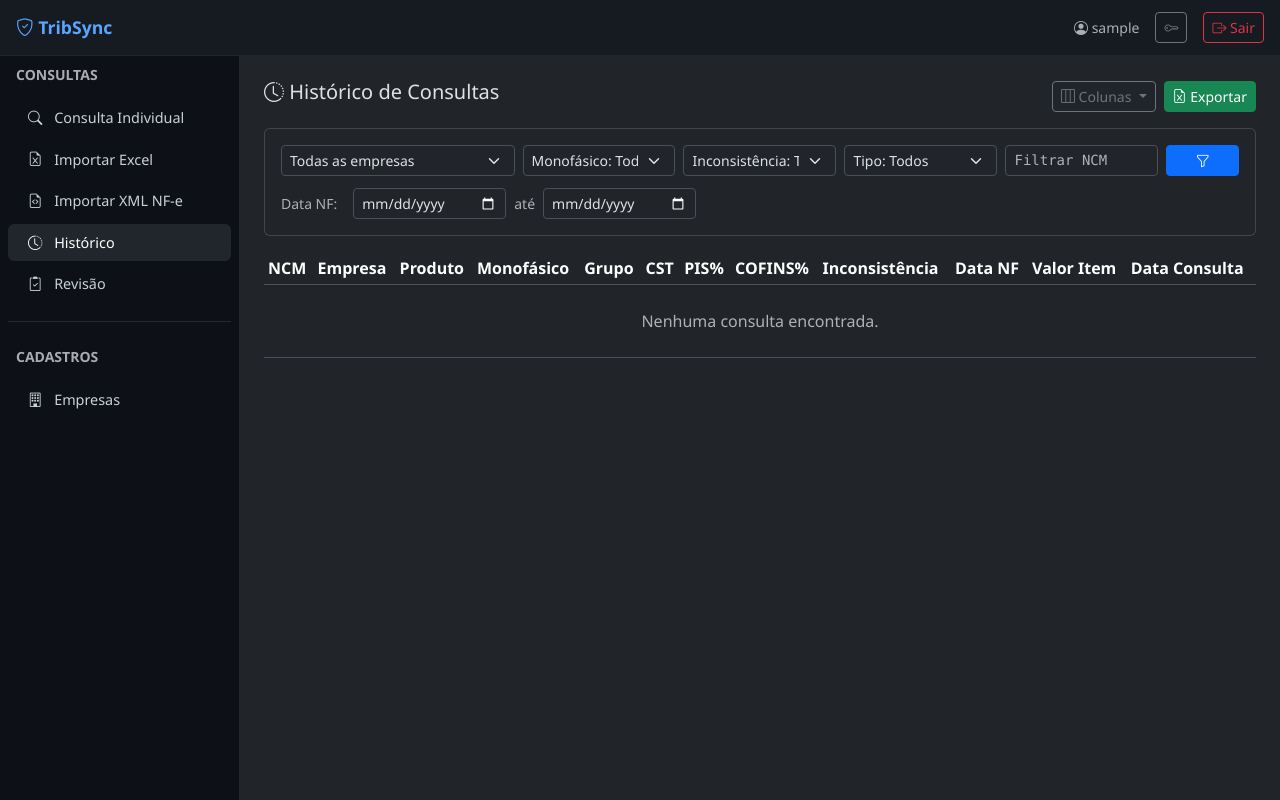
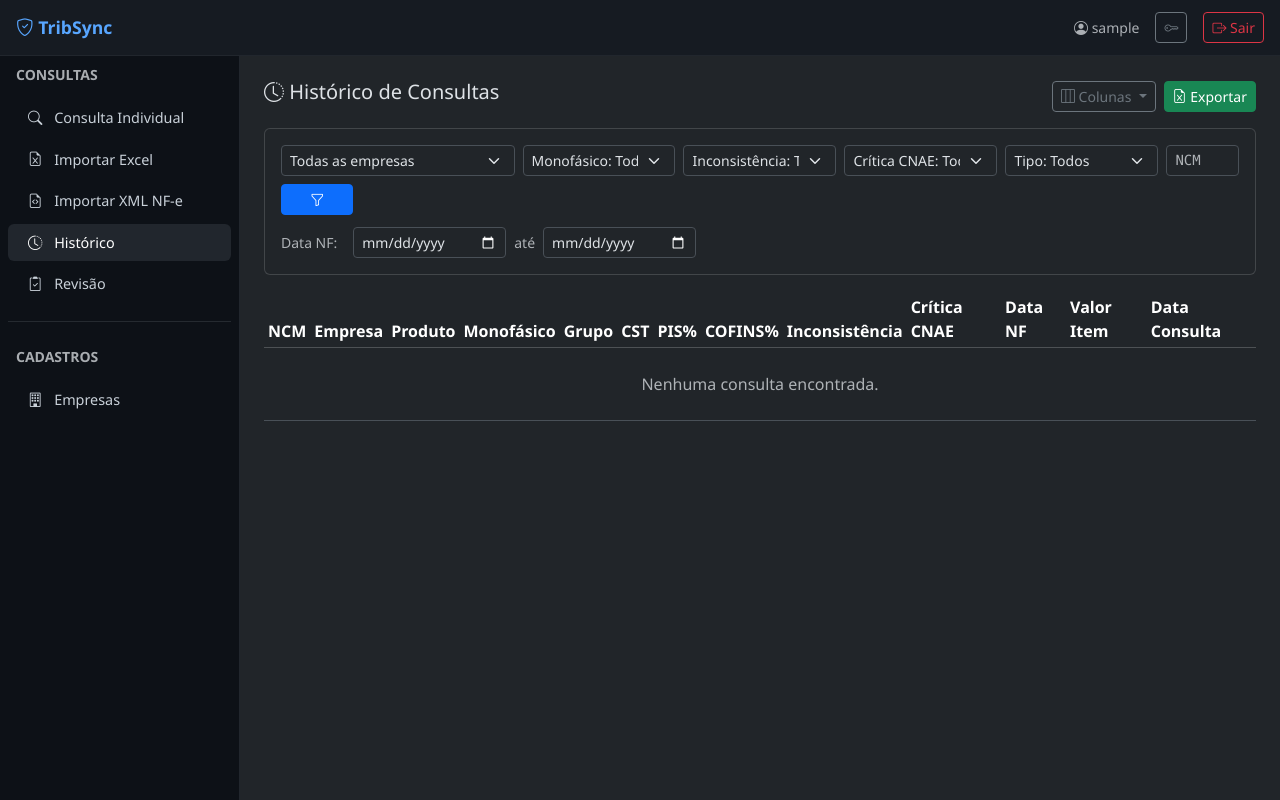
Before and after one commit to Patrickmot3/Auditor_tributario, a Flask app: page /consulta/historico in a window 1280 px wide. Run offline with Flask 3, Linux system fonts and the light colour scheme; the visitor is signed in with stand-in values (Sample User, id 1); data that the repository does not hold is empty.

Commit message:
feat: persiste critica_cnae no banco e exibe no Histórico e Revisão
- Migration a1b2c3d4e5f6: adiciona critica_cnae_severidade (VARCHAR 10)
  e critica_cnae_mensagem (TEXT) à tabela consultas
- Consulta model: dois novos campos
- ncm_validator._gravar_consulta: chama validar_ncm_vs_empresa e salva
  o resultado junto com cada consulta gravada
- historico.html: coluna Crítica CNAE + filtro no formulário + destaque
  vermelho/amarelo na linha; paginação preserva filtro
- revisao.html: coluna Crítica CNAE nas abas Pendentes e Aceito/Recusado
  com badge e tooltip da mensagem; highlight de linha

Co-Authored-By: Claude Sonnet 4.6 <noreply@anthropic.com>

```diff
--- a/app/models/consulta.py
+++ b/app/models/consulta.py
@@ -25,6 +25,8 @@ class Consulta(db.Model):
     posicao_cadeia = db.Column(db.String(20))
     observacao = db.Column(db.Text)
     inconsistencia_detectada = db.Column(db.Boolean, default=False)
+    critica_cnae_severidade  = db.Column(db.String(10), nullable=True)  # CRITICA | ALERTA | None
+    critica_cnae_mensagem    = db.Column(db.Text, nullable=True)
     created_at = db.Column(db.DateTime, default=lambda: datetime.now(timezone.utc))
 
     # Revisão / homologação
--- a/app/routes/consulta.py
+++ b/app/routes/consulta.py
@@ -298,6 +298,7 @@ def historico():
     empresa_id = request.args.get('empresa_id', type=int)
     monofasico = request.args.get('monofasico')
     inconsistencia = request.args.get('inconsistencia')
+    critica_cnae_filtro = request.args.get('critica_cnae', '').strip()
     ncm_filtro = request.args.get('ncm', '').strip()
     tipo_filtro = request.args.get('tipo')
     data_nf_de  = request.args.get('data_nf_de', '').strip()
@@ -319,6 +320,10 @@ def historico():
         query = query.filter(Consulta.inconsistencia_detectada == True)
     elif inconsistencia == '0':
         query = query.filter(Consulta.inconsistencia_detectada == False)
+    if critica_cnae_filtro in ('CRITICA', 'ALERTA'):
+        query = query.filter(Consulta.critica_cnae_severidade == critica_cnae_filtro)
+    elif critica_cnae_filtro == 'OK':
+        query = query.filter(Consulta.critica_cnae_severidade.is_(None))
     if ncm_filtro:
         query = query.filter(Consulta.ncm_consultado.ilike(f'%{ncm_filtro}%'))
     if tipo_filtro:
@@ -358,7 +363,9 @@ def historico():
     return render_template('consulta/historico.html',
                            consultas=consultas, empresas=empresas,
                            empresa_id=empresa_id, monofasico=monofasico,
-                           inconsistencia=inconsistencia, ncm_filtro=ncm_filtro,
+                           inconsistencia=inconsistencia,
+                           critica_cnae_filtro=critica_cnae_filtro,
+                           ncm_filtro=ncm_filtro,
                            tipo_filtro=tipo_filtro,
                            data_nf_de=data_nf_de, data_nf_ate=data_nf_ate,
                            lote_item_map=lote_item_map,
--- a/app/services/ncm_validator.py
+++ b/app/services/ncm_validator.py
@@ -278,6 +278,15 @@ def validar_ncm(ncm: str, empresa_id: int, cst_atual: str = None):
 
 def _gravar_consulta(ncm_limpo, empresa, resultado, cst_atual):
     """Grava ou atualiza consulta no banco (sem duplicar)."""
+    from app.services.cnae_segmento import validar_ncm_vs_empresa
+
+    cnae_val  = validar_ncm_vs_empresa(
+        {'ncm': ncm_limpo, 'grupo': resultado.get('grupo') or ''},
+        empresa,
+    )
+    cnae_sev  = cnae_val['severidade'] if not cnae_val['ok'] else None
+    cnae_msg  = cnae_val['mensagem']   if not cnae_val['ok'] else None
+
     try:
         consulta = Consulta.query.filter_by(
             empresa_id=empresa.id,
@@ -296,6 +305,8 @@ def _gravar_consulta(ncm_limpo, empresa, resultado, cst_atual):
             consulta.inconsistencia_detectada = resultado['inconsistencia_detectada']
             consulta.observacao = resultado.get('observacao')
             consulta.posicao_cadeia = empresa.posicao_cadeia
+            consulta.critica_cnae_severidade = cnae_sev
+            consulta.critica_cnae_mensagem   = cnae_msg
         else:
             consulta = Consulta(
                 empresa_id=empresa.id,
@@ -314,6 +325,8 @@ def _gravar_consulta(ncm_limpo, empresa, resultado, cst_atual):
                 inconsistencia_detectada=resultado['inconsistencia_detectada'],
                 observacao=resultado.get('observacao'),
                 posicao_cadeia=empresa.posicao_cadeia,
+                critica_cnae_severidade=cnae_sev,
+                critica_cnae_mensagem=cnae_msg,
             )
             db.session.add(consulta)
 
--- a/app/templates/consulta/historico.html
+++ b/app/templates/consulta/historico.html
@@ -22,6 +22,7 @@
           ('col-pis',           'PIS%'),
           ('col-cofins',        'COFINS%'),
           ('col-inconsistencia','Inconsistência'),
+          ('col-critica-cnae',  'Crítica CNAE'),
           ('col-data-nf',       'Data NF'),
           ('col-valor-item',    'Valor Item'),
           ('col-data',          'Data Consulta'),
@@ -78,6 +79,14 @@
         </select>
       </div>
       <div class="col-md-2">
+        <select name="critica_cnae" class="form-select form-select-sm">
+          <option value="">Crítica CNAE: Todas</option>
+          <option value="CRITICA" {% if critica_cnae_filtro == 'CRITICA' %}selected{% endif %}>Crítica</option>
+          <option value="ALERTA"  {% if critica_cnae_filtro == 'ALERTA'  %}selected{% endif %}>Alerta</option>
+          <option value="OK"      {% if critica_cnae_filtro == 'OK'      %}selected{% endif %}>OK / Sem crítica</option>
+        </select>
+      </div>
+      <div class="col-md-2">
         <select name="tipo" class="form-select form-select-sm">
           <option value="">Tipo: Todos</option>
           <option value="individual" {% if tipo_filtro == 'individual' %}selected{% endif %}>Individual</option>
@@ -85,9 +94,9 @@
           <option value="xml_nfe" {% if tipo_filtro == 'xml_nfe' %}selected{% endif %}>XML NF-e</option>
         </select>
       </div>
-      <div class="col-md-2">
+      <div class="col-md-1">
         <input type="text" name="ncm" class="form-control form-control-sm font-monospace"
-               placeholder="Filtrar NCM" value="{{ ncm_filtro or '' }}">
+               placeholder="NCM" value="{{ ncm_filtro or '' }}">
       </div>
       <div class="col-md-1">
         <button type="submit" class="btn btn-sm btn-primary w-100">
@@ -125,6 +134,7 @@
         <th class="col-pis">PIS%</th>
         <th class="col-cofins">COFINS%</th>
         <th class="col-inconsistencia">Inconsistência</th>
+        <th class="col-critica-cnae">Crítica CNAE</th>
         <th class="col-data-nf">Data NF</th>
         <th class="col-valor-item">Valor Item</th>
         <th class="col-data">Data Consulta</th>
@@ -133,7 +143,7 @@
     <tbody>
       {% for c in consultas.items %}
       {% set li = lote_item_map.get(c.id) %}
-      <tr class="{% if c.cst_sugerido in ('02','03','04') %}{% if c.inconsistencia_detectada %}table-warning{% else %}table-success{% endif %}{% elif c.cst_sugerido == '05' %}{% if c.inconsistencia_detectada %}table-warning{% else %}table-primary{% endif %}{% endif %}">
+      <tr class="{% if c.critica_cnae_severidade == 'CRITICA' %}table-danger{% elif c.critica_cnae_severidade == 'ALERTA' %}table-warning{% elif c.cst_sugerido in ('02','03','04') %}{% if c.inconsistencia_detectada %}table-warning{% else %}table-success{% endif %}{% elif c.cst_sugerido == '05' %}{% if c.inconsistencia_detectada %}table-warning{% else %}table-primary{% endif %}{% endif %}">
         <td class="font-monospace fw-bold col-ncm">
           <a href="{{ url_for('consulta.detalhe', id=c.id) }}" class="text-decoration-none">{{ c.ncm_consultado }}</a>
         </td>
@@ -158,12 +168,23 @@
             <span class="badge bg-warning text-dark"><i class="bi bi-exclamation-triangle"></i></span>
           {% else %}—{% endif %}
         </td>
+        <td class="col-critica-cnae">
+          {% if c.critica_cnae_severidade == 'CRITICA' %}
+            <span class="badge bg-danger" title="{{ c.critica_cnae_mensagem or '' }}">
+              <i class="bi bi-shield-exclamation"></i> Crítica
+            </span>
+          {% elif c.critica_cnae_severidade == 'ALERTA' %}
+            <span class="badge bg-warning text-dark" title="{{ c.critica_cnae_mensagem or '' }}">
+              <i class="bi bi-shield-check"></i> Alerta
+            </span>
+          {% else %}—{% endif %}
+        </td>
         <td class="col-data-nf"><small>{{ li.data_nf.strftime('%d/%m/%Y') if li and li.data_nf else '—' }}</small></td>
         <td class="col-valor-item text-end"><small>{{ 'R$\xa0%.2f'|format(li.valor_item|float) if li and li.valor_item is not none else '—' }}</small></td>
         <td class="col-data"><small>{{ c.created_at.strftime('%d/%m/%Y') if c.created_at else '—' }}</small></td>
       </tr>
       {% else %}
-      <tr><td colspan="12" class="text-center text-muted py-4">Nenhuma consulta encontrada.</td></tr>
+      <tr><td colspan="13" class="text-center text-muted py-4">Nenhuma consulta encontrada.</td></tr>
       {% endfor %}
     </tbody>
   </table>
@@ -171,7 +192,7 @@
 
 <!-- Paginação (preserva filtros ativos) -->
 {% if consultas.pages > 1 %}
-{% set qs_base = '&empresa_id=' ~ (empresa_id or '') ~ '&monofasico=' ~ (monofasico or '') ~ '&inconsistencia=' ~ (inconsistencia or '') ~ '&tipo=' ~ (tipo_filtro or '') ~ '&ncm=' ~ (ncm_filtro or '') ~ '&data_nf_de=' ~ (data_nf_de or '') ~ '&data_nf_ate=' ~ (data_nf_ate or '') %}
+{% set qs_base = '&empresa_id=' ~ (empresa_id or '') ~ '&monofasico=' ~ (monofasico or '') ~ '&inconsistencia=' ~ (inconsistencia or '') ~ '&critica_cnae=' ~ (critica_cnae_filtro or '') ~ '&tipo=' ~ (tipo_filtro or '') ~ '&ncm=' ~ (ncm_filtro or '') ~ '&data_nf_de=' ~ (data_nf_de or '') ~ '&data_nf_ate=' ~ (data_nf_ate or '') %}
 <nav>
   <ul class="pagination pagination-sm justify-content-center">
     {% if consultas.has_prev %}
@@ -198,7 +219,7 @@
 <script>
 const LS_KEY = 'tribsync_historico_cols';
 const ALL_COLS = ['col-ncm','col-empresa','col-produto','col-monofasico','col-grupo',
-                  'col-cst','col-pis','col-cofins','col-inconsistencia',
+                  'col-cst','col-pis','col-cofins','col-inconsistencia','col-critica-cnae',
                   'col-data-nf','col-valor-item','col-data'];
 
 function applyColVisibility(hidden) {
```
Also changed, not shown: app/templates/consulta/revisao.html (+26 -2 lines), migrations/versions/a1b2c3d4e5f6_add_critica_cnae_consulta.py (added, +25 -0 lines).
